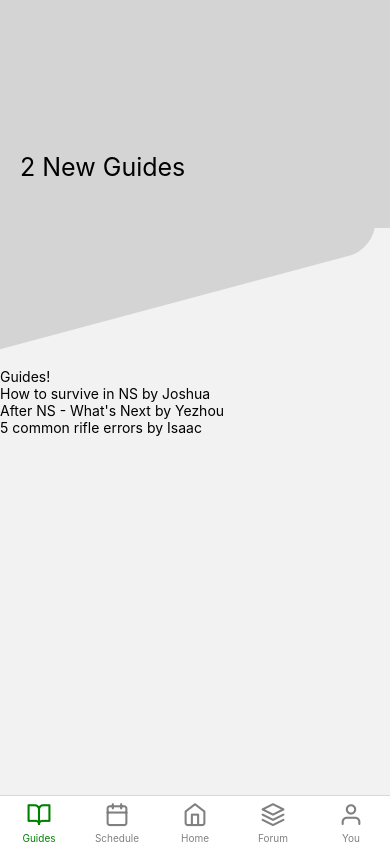
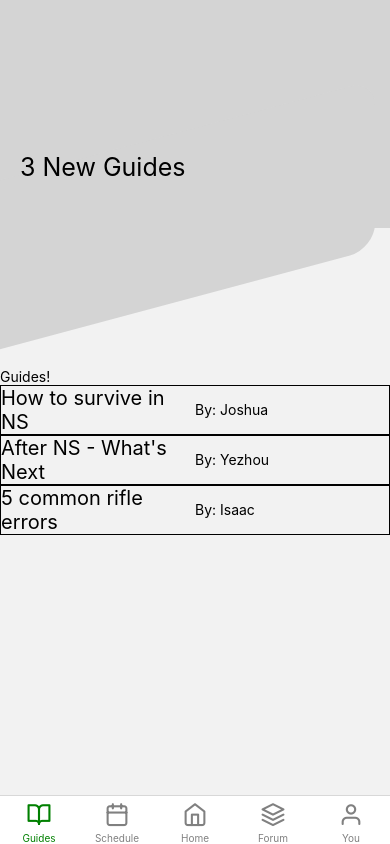
Before and after one commit to iysr/CODEEXP, a React Native app in the folder codeexp/: screen /Guides in a window 390 px wide. Built offline with nearby package versions, Linux system fonts and the light colour scheme.

Commit message:
tried to do some styling

```diff
--- a/codeexp/pages/guide.js
+++ b/codeexp/pages/guide.js
@@ -25,8 +25,8 @@ const articles = [
 const ArticleScreen = ({ route }) => {
   const {title, author, article} = route.params;
 
-  return (<View>
-    <Text>{title}</Text>
+  return (<View style={styles.articleView}>
+    <Text style={styles.title}>{title}</Text>
     <Text>By: {author}</Text>
     <Text>{article}</Text>
   </View>)
@@ -34,9 +34,9 @@ const ArticleScreen = ({ route }) => {
 
 const Article = (props) => {
   return (
-    <View>
-      {/* help me style this thanks */}
-      <Text>{`${props.title} by ${props.author}`}</Text>
+    <View style={styles.articleRow}>
+      <Text style={styles.articleTitle}>{props.title}</Text>
+      <Text style={styles.articleAuthor}>By: {props.author}</Text>
     </View>
   )
 }
@@ -60,7 +60,7 @@ function GuideScreen({ navigation }) {
 
     return (
       <ScrollView>
-        <Header content='2 New Guides'></Header>
+        <Header content={`${articles.length} New Guides`}></Header>
         <Text>Guides!</Text>
         <FlatList
           data={articles}
@@ -81,3 +81,29 @@ export default function GuideStack() {
     </Stack.Navigator>
   )
 }
+
+const styles = StyleSheet.create({
+  articleView: {
+    justifyContent: "center",
+    alignItems: "center"
+  },
+  title: {
+    fontSize: 30
+  },
+  articleRow: {
+    width: "100%",
+    borderColor: "black",
+    borderWidth: 1,
+    alignItems: "center",
+    flexDirection: "row"
+  },
+  articleTitle: {
+    fontSize: 20,
+    flex: 1,
+    alignSelf: "left"
+  },
+  articleAuthor: {
+    flex: 1,
+    alignSelf: "right"
+  }
+})
```
